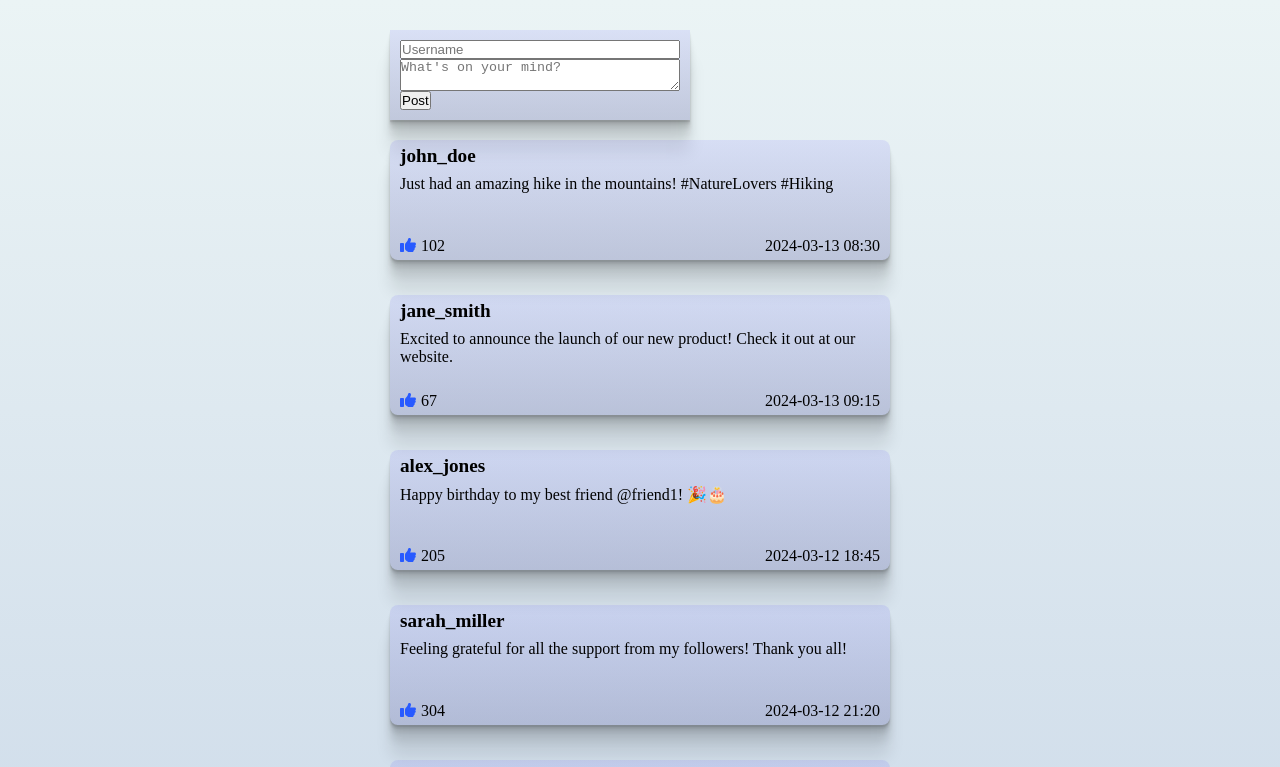
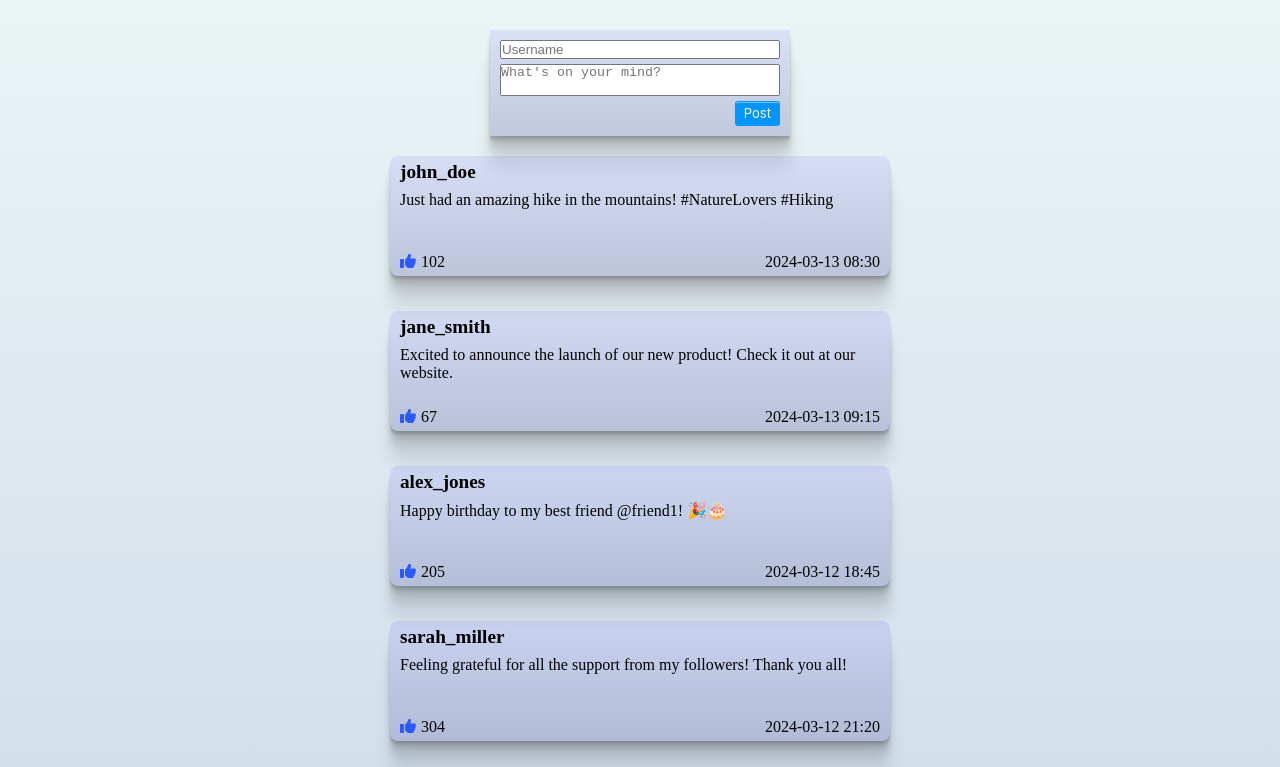
Before and after one commit to bendik-kodehode/React---Social-Media-Feed, a React (Vite) app: page / in a window 1280 px wide. Shown: the top 767 px of the page. Built offline with nearby package versions, Linux system fonts and the light colour scheme.

Commit message:
Added post button

```diff
--- a/src/AddPost/AddPost.jsx
+++ b/src/AddPost/AddPost.jsx
@@ -17,7 +17,9 @@ function AddPost({setPosts}) {
         <form onSubmit={handleSubmit}>
             <input type="text" name="username" placeholder="Username" autoComplete="off" required></input>
             <textarea name="content" placeholder="What's on your mind?" autoComplete="off" required></textarea>
-            <button type="submit">Post</button>
+            <div className={style.btnContainer}>
+                <button type="submit">Post</button>
+            </div>
         </form>
     )
 }
--- a/src/AddPost/AddPost.module.css
+++ b/src/AddPost/AddPost.module.css
@@ -1,5 +1,9 @@
 input[type="text"]{
     width: 100%;
+}
+
+textarea {
+    resize: none;
 }
 
 button {
@@ -11,7 +15,55 @@ form {
     box-shadow: rgba(0, 0, 0, 0.09) 0px 2px 1px, rgba(0, 0, 0, 0.09) 0px 4px 2px, rgba(0, 0, 0, 0.09) 0px 8px 4px, rgba(0, 0, 0, 0.09) 0px 16px 8px, rgba(0, 0, 0, 0.09) 0px 32px 16px;
     display: flex;
     flex-direction: column;
+    gap: 5px;
     padding: 10px;
     max-width: 300px;
     width: 100%;
+    margin: 0 auto;
 }
+
+.btnContainer {
+    width: 100%;
+    display: flex;
+    justify-content: flex-end;
+}
+
+button {
+  background-color: #0095ff;
+  border: 1px solid transparent;
+  border-radius: 3px;
+  box-shadow: rgba(255, 255, 255, .4) 0 1px 0 0 inset;
+  box-sizing: border-box;
+  color: #fff;
+  cursor: pointer;
+  display: inline-block;
+  font-family: -apple-system,system-ui,"Segoe UI","Liberation Sans",sans-serif;
+  font-size: 13px;
+  font-weight: 400;
+  line-height: 1.15385;
+  margin: 0;
+  outline: none;
+  padding: 4px 8px;
+  position: relative;
+  text-align: center;
+  text-decoration: none;
+  user-select: none;
+  -webkit-user-select: none;
+  touch-action: manipulation;
+  vertical-align: baseline;
+  white-space: nowrap;
+}
+
+button:hover,
+button:focus {
+  background-color: #07c;
+}
+
+button:focus {
+  box-shadow: 0 0 0 4px rgba(0, 149, 255, .15);
+}
+
+button:active {
+  background-color: #0064bd;
+  box-shadow: none;
+}
```
